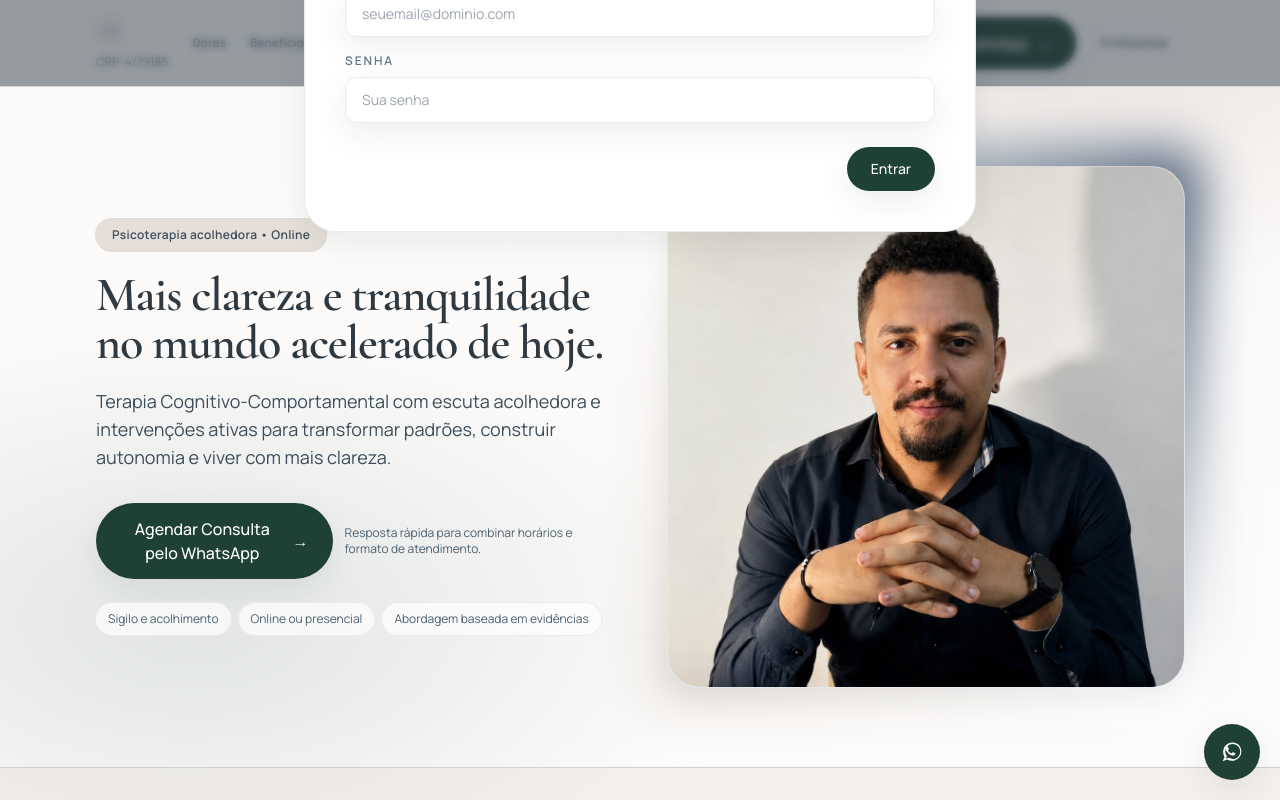
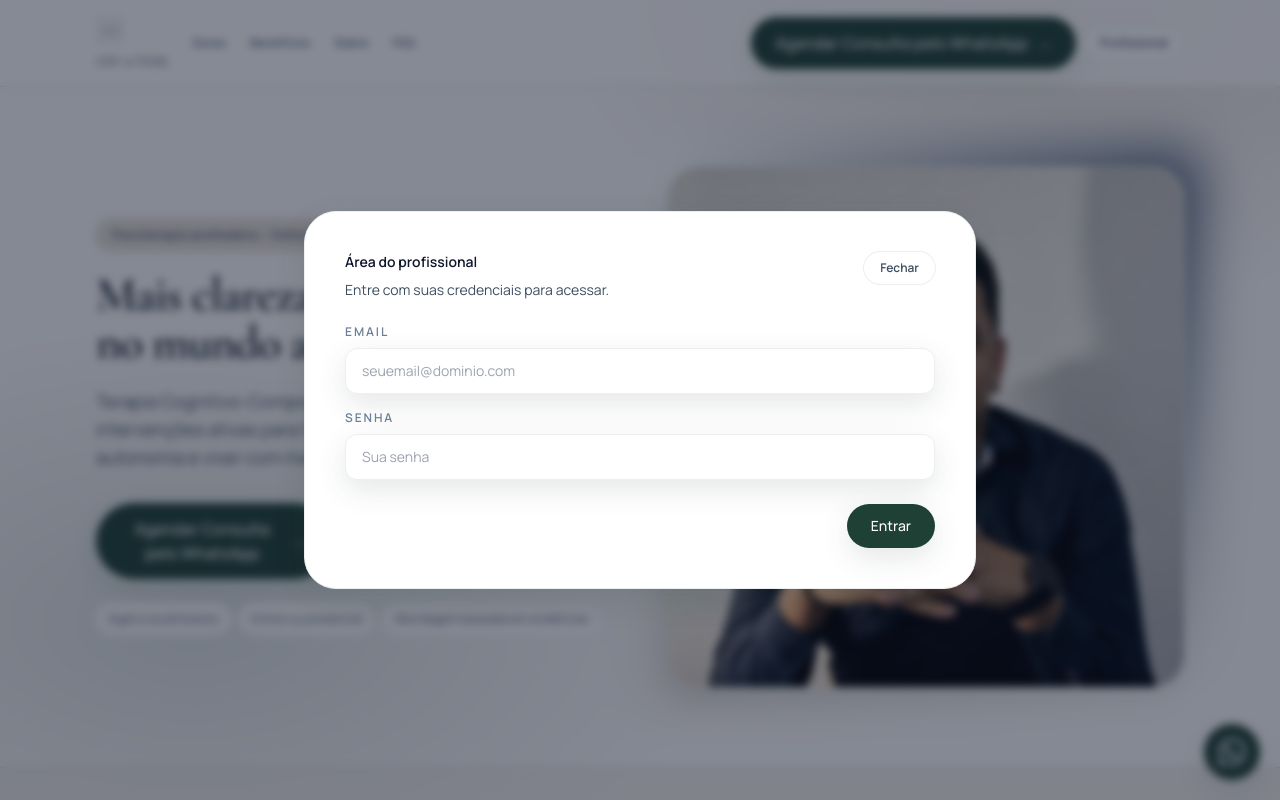
Before and after one commit to psimatheusalb/site-matheus-albuquerque-psicologia, a Next.js app: page / in a window 1280 px wide. Both pictures are taken after a click on the button "Profissional". Shown: the top 800 px of the page. Built offline with nearby package versions, Linux system fonts and the light colour scheme; no server answers; the database is empty.

Commit message:
Atualiza identidade visual, animações de modal e remove arquivos temporarios

```diff
--- a/src/app/globals.css
+++ b/src/app/globals.css
@@ -16,14 +16,14 @@ html {
 
 body {
   background:
-    radial-gradient(900px 500px at 15% 10%, rgba(31, 65, 53, 0.12), rgba(255, 255, 255, 0) 60%),
-    radial-gradient(900px 500px at 85% 0%, rgba(99, 51, 28, 0.12), rgba(255, 255, 255, 0) 60%),
-    linear-gradient(180deg, #fbfaf9 0%, #ffffff 40%, #ffffff 100%);
-  color: #2f3942;
+    radial-gradient(900px 500px at 15% 10%, rgba(31, 65, 53, 0.15), rgba(255, 255, 255, 0) 60%),
+    radial-gradient(900px 500px at 85% 0%, rgba(99, 51, 28, 0.15), rgba(255, 255, 255, 0) 60%),
+    linear-gradient(180deg, #fdfcfc 0%, #ffffff 40%, #ffffff 100%);
+  color: #0f172a;
   -webkit-font-smoothing: antialiased;
   -moz-osx-font-smoothing: grayscale;
 }
 
 ::selection {
-  background: rgba(31, 65, 53, 0.22);
+  background: rgba(31, 65, 53, 0.25);
 }
--- a/src/app/page.tsx
+++ b/src/app/page.tsx
@@ -544,7 +544,7 @@ export default async function HomePage() {
         <section className="py-16 sm:py-20">
           <Container>
             <MotionInView>
-              <div className="relative overflow-hidden rounded-[2rem] bg-gradient-to-tr from-sage-900 via-ink-900 to-brand-blue px-7 py-12 shadow-soft sm:px-12 sm:py-14">
+              <div className="relative overflow-hidden rounded-[2rem] bg-gradient-to-tr from-brand-green via-brand-blue to-brand-brown px-7 py-12 shadow-soft sm:px-12 sm:py-14">
                 <div className="absolute inset-0 opacity-20">
                   <div className="absolute -left-24 -top-24 h-72 w-72 rounded-full bg-brand-blue blur-3xl" />
                   <div className="absolute -bottom-24 -right-24 h-72 w-72 rounded-full bg-brand-brown blur-3xl" />
--- a/src/components/AdminAccess.tsx
+++ b/src/components/AdminAccess.tsx
@@ -1,6 +1,8 @@
 "use client";
 
 import { useEffect, useMemo, useState } from "react";
+import { createPortal } from "react-dom";
+import { AnimatePresence, motion } from "framer-motion";
 
 type AdminMe = { authenticated: boolean; email: string | null };
 type PhotosState = { hero: string | null; photo1: string | null; photo2: string | null; photo3: string | null };
@@ -15,6 +17,12 @@ export function AdminAccess() {
   const [photos, setPhotos] = useState<PhotosState>({ hero: null, photo1: null, photo2: null, photo3: null });
   const [ratingsCount, setRatingsCount] = useState<number | null>(null);
   const [uploading, setUploading] = useState<string | null>(null);
+  const [mounted, setMounted] = useState(false);
+
+  useEffect(() => {
+    setMounted(true);
+    return () => setMounted(false);
+  }, []);
 
   const authenticated = me.authenticated;
 
@@ -172,25 +180,28 @@ export function AdminAccess() {
     );
   };
 
-  return (
-    <>
-      <button
-        type="button"
-        onClick={() => setOpen(true)}
-        className="inline-flex items-center justify-center rounded-full bg-white px-4 py-2 text-xs font-semibold text-ink-700 ring-1 ring-ink-100 transition hover:bg-brand-beige/40 focus:outline-none focus-visible:shadow-ring"
+  const modalContent = open ? (
+    <motion.div
+      initial={{ opacity: 0 }}
+      animate={{ opacity: 1 }}
+      exit={{ opacity: 0 }}
+      className="fixed inset-0 z-[70] flex items-center justify-center p-4 overflow-y-auto"
     >
-        Profissional
-      </button>
-
-      {open ? (
-        <div className="fixed inset-0 z-[70] flex items-center justify-center p-4">
-          <button
+      <motion.button
         type="button"
         onClick={close}
-            className="absolute inset-0 bg-ink-900/50 backdrop-blur-sm"
+        className="fixed inset-0 bg-ink-900/50 backdrop-blur-sm"
         aria-label="Fechar"
+        initial={{ opacity: 0 }}
+        animate={{ opacity: 1 }}
+        exit={{ opacity: 0 }}
       />
-          <div className="relative w-full max-w-2xl overflow-hidden rounded-[2rem] border border-ink-100 bg-white p-7 shadow-soft sm:p-10">
+      <motion.div
+        initial={{ opacity: 0, scale: 0.95 }}
+        animate={{ opacity: 1, scale: 1 }}
+        exit={{ opacity: 0, scale: 0.95 }}
+        transition={{ duration: 0.2 }}
+        className="relative w-full max-w-2xl overflow-hidden rounded-[2rem] border border-ink-100 bg-white p-7 shadow-soft sm:p-10 my-auto">
         <div className="flex items-start justify-between gap-4">
           <div>
             <p className="text-sm font-semibold text-ink-900">{title}</p>
@@ -288,8 +299,27 @@ export function AdminAccess() {
             </div>
           </div>
         )}
-          </div>
-        </div>
+      </motion.div>
+    </motion.div>
+  ) : null;
+
+  return (
+    <>
+      <button
+        type="button"
+        onClick={() => setOpen(true)}
+        className="inline-flex items-center justify-center rounded-full bg-white px-4 py-2 text-xs font-semibold text-ink-700 ring-1 ring-ink-100 transition hover:bg-brand-beige/40 focus:outline-none focus-visible:shadow-ring"
+      >
+        Profissional
+      </button>
+
+      {mounted ? (
+        createPortal(
+          <AnimatePresence>
+            {modalContent}
+          </AnimatePresence>,
+          document.body
+        )
       ) : null}
     </>
   );
--- a/src/components/FloatingWhatsapp.tsx
+++ b/src/components/FloatingWhatsapp.tsx
@@ -9,13 +9,12 @@ import { site } from "@/lib/site";
 function WhatsAppIcon({ className }: { className?: string }) {
   return (
     <svg
-      viewBox="0 0 32 32"
+      viewBox="0 0 24 24"
       className={className}
       fill="currentColor"
       aria-hidden
     >
-      <path d="M19.11 17.13c-.27-.14-1.6-.79-1.85-.88-.25-.09-.43-.14-.61.14-.18.27-.7.88-.86 1.06-.16.18-.32.2-.59.07-.27-.14-1.14-.42-2.17-1.34-.8-.71-1.34-1.6-1.5-1.87-.16-.27-.02-.42.12-.56.12-.12.27-.32.41-.48.14-.16.18-.27.27-.45.09-.18.05-.34-.02-.48-.07-.14-.61-1.48-.84-2.03-.22-.53-.45-.46-.61-.47h-.52c-.18 0-.48.07-.73.34-.25.27-.95.93-.95 2.27 0 1.34.98 2.63 1.11 2.81.14.18 1.93 2.95 4.67 4.13.65.28 1.15.45 1.54.58.65.21 1.25.18 1.72.11.52-.08 1.6-.65 1.82-1.27.22-.62.22-1.15.16-1.27-.07-.11-.25-.18-.52-.32z" />
-      <path d="M26.67 15.31c0 5.9-4.79 10.69-10.69 10.69-1.88 0-3.72-.5-5.34-1.44L5.33 26.67l2.2-5.15c-1.06-1.69-1.62-3.64-1.62-5.66C5.91 9.96 10.7 5.17 16.6 5.17c5.9 0 10.07 4.6 10.07 10.14zm-10.07-8.34c-4.59 0-8.32 3.73-8.32 8.32 0 1.81.58 3.52 1.69 4.94l.32.41-1.3 3.04 3.13-1.24.39.23c1.39.82 2.97 1.26 4.58 1.26 4.59 0 8.32-3.73 8.32-8.32 0-4.35-3.24-8.64-8.81-8.64z" />
+      <path d="M17.472 14.382c-.297-.149-1.758-.867-2.03-.967-.273-.099-.471-.148-.67.15-.197.297-.767.966-.94 1.164-.173.199-.347.223-.644.075-.297-.15-1.255-.463-2.39-1.475-.883-.788-1.48-1.761-1.653-2.059-.173-.297-.018-.458.13-.606.134-.133.298-.347.446-.52.149-.174.198-.298.298-.497.099-.198.05-.371-.025-.52-.075-.149-.669-1.612-.916-2.207-.242-.579-.487-.5-.669-.51-.173-.008-.371-.01-.57-.01-.198 0-.52.074-.792.372-.272.297-1.04 1.016-1.04 2.479 0 1.462 1.065 2.875 1.213 3.074.149.198 2.096 3.2 5.077 4.487.709.306 1.262.489 1.694.625.712.227 1.36.195 1.871.118.571-.085 1.758-.719 2.006-1.413.248-.694.248-1.289.173-1.413-.074-.124-.272-.198-.57-.347m-5.421 7.403h-.004a9.87 9.87 0 01-5.031-1.378l-.361-.214-3.741.982.998-3.648-.235-.374a9.86 9.86 0 01-1.51-5.26c.001-5.45 4.436-9.884 9.888-9.884 2.64 0 5.122 1.03 6.988 2.898a9.825 9.825 0 012.893 6.994c-.003 5.45-4.437 9.884-9.885 9.884m8.413-18.297A11.812 11.812 0 0012.05 0C5.495 0 .16 5.335.157 11.892c0 2.096.547 4.142 1.588 5.945L.057 24l6.305-1.654a11.882 11.882 0 005.683 1.448h.005c6.554 0 11.89-5.335 11.893-11.893a11.821 11.821 0 00-3.48-8.413z" />
     </svg>
   );
 }
--- a/src/components/WhatsAppLeadModal.tsx
+++ b/src/components/WhatsAppLeadModal.tsx
@@ -1,6 +1,8 @@
 "use client";
 
 import { useEffect, useState } from "react";
+import { createPortal } from "react-dom";
+import { AnimatePresence, motion } from "framer-motion";
 
 export function WhatsAppLeadModal({
   open,
@@ -14,6 +16,12 @@ export function WhatsAppLeadModal({
   const [name, setName] = useState("");
   const [reason, setReason] = useState("");
   const [error, setError] = useState<string | null>(null);
+  const [mounted, setMounted] = useState(false);
+
+  useEffect(() => {
+    setMounted(true);
+    return () => setMounted(false);
+  }, []);
 
   useEffect(() => {
     if (!open) return;
@@ -30,8 +38,6 @@ export function WhatsAppLeadModal({
     setName("");
     setReason("");
   }, [open]);
-
-  if (!open) return null;
 
   const handleSubmit = (event: React.FormEvent) => {
     event.preventDefault();
@@ -54,15 +60,28 @@ export function WhatsAppLeadModal({
     onClose();
   };
 
-  return (
-    <div className="fixed inset-0 z-[60] flex items-center justify-center p-4">
-      <button
+  const modalContent = (
+    <motion.div
+      initial={{ opacity: 0 }}
+      animate={{ opacity: 1 }}
+      exit={{ opacity: 0 }}
+      className="fixed inset-0 z-[60] flex items-center justify-center p-4 overflow-y-auto"
+    >
+      <motion.button
         type="button"
         onClick={onClose}
-        className="absolute inset-0 bg-ink-900/50 backdrop-blur-sm"
+        className="fixed inset-0 bg-ink-900/50 backdrop-blur-sm"
         aria-label="Fechar"
+        initial={{ opacity: 0 }}
+        animate={{ opacity: 1 }}
+        exit={{ opacity: 0 }}
       />
-      <div className="relative w-full max-w-md overflow-hidden rounded-[2rem] border border-ink-100 bg-white p-7 shadow-soft sm:p-10">
+      <motion.div
+        initial={{ opacity: 0, scale: 0.95 }}
+        animate={{ opacity: 1, scale: 1 }}
+        exit={{ opacity: 0, scale: 0.95 }}
+        transition={{ duration: 0.2 }}
+        className="relative w-full max-w-md overflow-hidden rounded-[2rem] border border-ink-100 bg-white p-7 shadow-soft sm:p-10 my-auto">
         <p className="text-sm font-semibold text-ink-900">
           Antes de ir para o WhatsApp
         </p>
@@ -114,7 +133,16 @@ export function WhatsAppLeadModal({
             </button>
           </div>
         </form>
-      </div>
-    </div>
+      </motion.div>
+    </motion.div>
+  );
+
+  if (!mounted) return null;
+
+  return createPortal(
+    <AnimatePresence>
+      {open && modalContent}
+    </AnimatePresence>,
+    document.body
   );
 }
--- a/tailwind.config.ts
+++ b/tailwind.config.ts
@@ -13,45 +13,45 @@ export default {
           brown: "#63331C"
         },
         sand: {
-          50: "#fbfaf9",
-          100: "#f3f0ee",
+          50: "#fdfcfc",
+          100: "#f7f5f4",
           200: "#E6DFD9",
-          300: "#d7cdc5",
-          400: "#c7b8ad",
-          500: "#b49f92",
-          600: "#9a8275",
-          700: "#7d675d",
-          800: "#65534c",
-          900: "#524440"
+          300: "#d5cbc2",
+          400: "#c4b5ab",
+          500: "#b19d93",
+          600: "#948076",
+          700: "#7a6860",
+          800: "#64554f",
+          900: "#534742"
         },
         sage: {
-          50: "#f3f6f5",
-          100: "#e6edea",
-          200: "#cddad3",
-          300: "#aac0b5",
-          400: "#7e9c8c",
-          500: "#4f7768",
+          50: "#f3f5f4",
+          100: "#e4e9e7",
+          200: "#cad3d0",
+          300: "#a7b7b0",
+          400: "#7d968c",
+          500: "#4f7567",
           600: "#1F4135",
-          700: "#18352b",
-          800: "#12281f",
-          900: "#0e1f18"
+          700: "#1a352c",
+          800: "#142a23",
+          900: "#0f211c"
         },
         ink: {
           50: "#f6f7f8",
-          100: "#e9ecef",
-          200: "#cfd6dc",
-          300: "#b2bec8",
-          400: "#8697a6",
-          500: "#61788a",
-          600: "#4b6071",
-          700: "#3d4d5b",
-          800: "#34424d",
-          900: "#2f3942"
+          100: "#eceef0",
+          200: "#d7dce1",
+          300: "#b6c0ca",
+          400: "#8c9db0",
+          500: "#6a7f98",
+          600: "#4F6179",
+          700: "#3e4e61",
+          800: "#344050",
+          900: "#0f172a" // preto escuro para as letras
         }
       },
       boxShadow: {
-        soft: "0 10px 30px rgba(31, 41, 55, 0.08)",
-        ring: "0 0 0 6px rgba(31, 65, 53, 0.14)"
+        soft: "0 10px 30px rgba(31, 65, 53, 0.12)",
+        ring: "0 0 0 6px rgba(31, 65, 53, 0.18)"
       },
       borderRadius: {
         xl2: "1.25rem"
```
Lines whose indentation alone changed are shown as unchanged.
